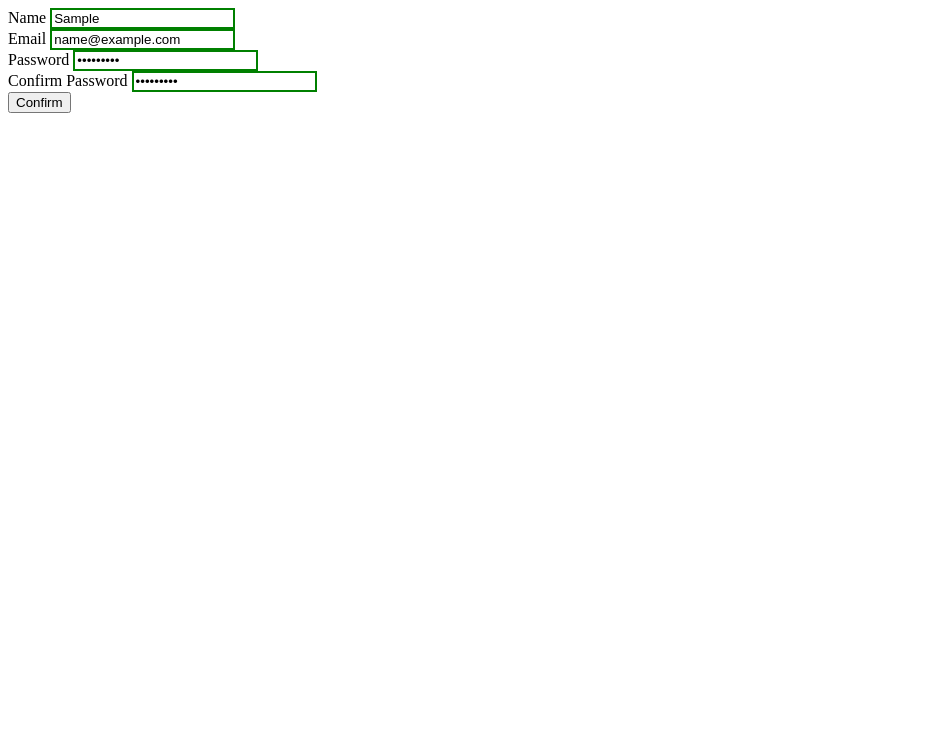
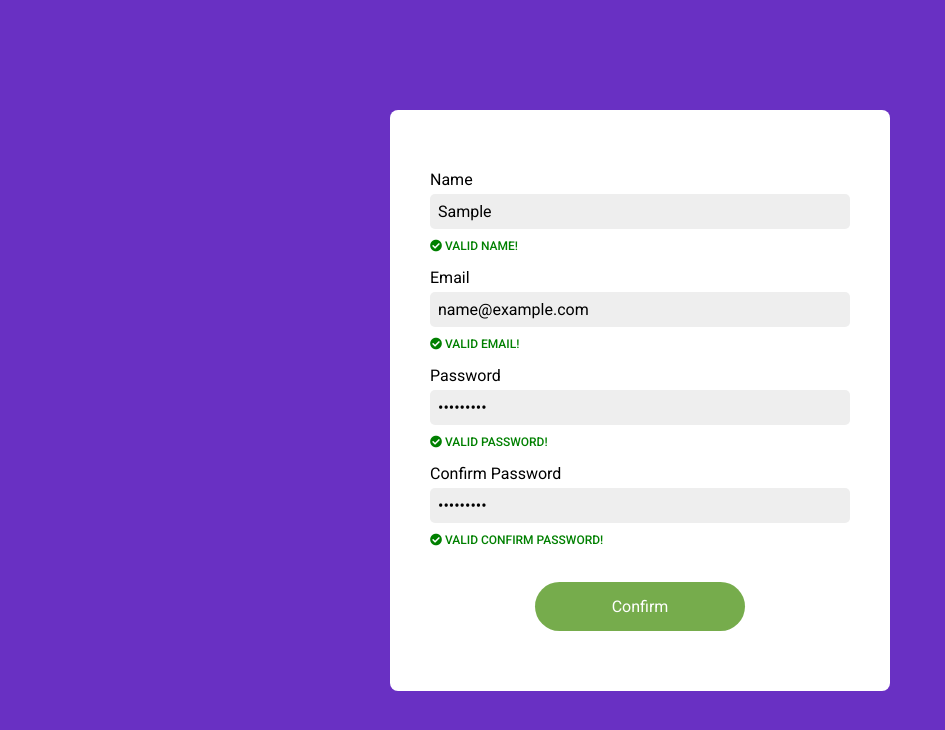
Before and after one commit to GabrielDoddy94/form-validation, a plain HTML site: page index.html in a window 1280 px wide. Both pictures are taken after typing "Sample", "name@example.com", "Sample123", "Sample123" into the empty fields and a click on the button "Confirm". Shown: the whole page, without its empty margins (0-945 px from the left). Drawn offline with Linux system fonts and the light colour scheme.

Commit message:
Final touches

```diff
--- a/app.js
+++ b/app.js
@@ -3,6 +3,14 @@ const inputEmail = document.querySelector('.input_email');
 const inputPassword = document.querySelector('.input_password');
 const inputConfirmPassword = document.querySelector('.input_confirm-password');
 const formBtn = document.querySelector('.form_btn');
+const completeMessageName = document.querySelector('.complete_message-name');
+const completeMessageEmail = document.querySelector('.complete_message-email');
+const completeMessagePassword = document.querySelector(
+  '.complete_message-password'
+);
+const completeMessageConfirmPassword = document.querySelector(
+  '.complete_message-confirm-password'
+);
 const alertMessageName = document.querySelector('.alert_message-name');
 const alertMessageEmail = document.querySelector('.alert_message-email');
 const alertMessagePassword = document.querySelector('.alert_message-password');
@@ -24,41 +32,51 @@ function inputValues() {
   var pattern = /^\w+@[a-zA-Z_]+?\.[a-zA-Z]{2,3}$/;
 
   if (valueName.length >= 6) {
-    successValid(inputName, alertMessageName);
+    successValid(inputName, alertMessageName, completeMessageName);
   } else {
-    failValid(inputName, alertMessageName);
+    failValid(inputName, alertMessageName, completeMessageName);
   }
 
   if (valueEmail.match(pattern)) {
-    successValid(inputEmail, alertMessageEmail);
+    successValid(inputEmail, alertMessageEmail, completeMessageEmail);
   } else {
-    failValid(inputEmail, alertMessageEmail);
+    failValid(inputEmail, alertMessageEmail, completeMessageEmail);
   }
 
   if (valuePassword.length >= 6) {
-    successValid(inputPassword, alertMessagePassword);
+    successValid(inputPassword, alertMessagePassword, completeMessagePassword);
   } else {
-    failValid(inputPassword, alertMessagePassword);
+    failValid(inputPassword, alertMessagePassword, completeMessagePassword);
   }
 
   if (
     valueConfirmPassword === valuePassword &&
     valueConfirmPassword.length >= 6
   ) {
-    successValid(inputConfirmPassword, alertMessageConfirmPassword);
+    successValid(
+      inputConfirmPassword,
+      alertMessageConfirmPassword,
+      completeMessageConfirmPassword
+    );
   } else {
-    failValid(inputConfirmPassword, alertMessageConfirmPassword);
+    failValid(
+      inputConfirmPassword,
+      alertMessageConfirmPassword,
+      completeMessageConfirmPassword
+    );
   }
 }
 
-function successValid(validation, message) {
+function successValid(validation, messageAlert, messageComplete) {
   validation.classList.add('success');
   validation.classList.remove('fail');
-  message.style.display = 'none';
+  messageAlert.style.display = 'none';
+  messageComplete.style.display = 'block';
 }
 
-function failValid(validation, message) {
+function failValid(validation, messageAlert, messageComplete) {
   validation.classList.add('fail');
   validation.classList.remove('success');
-  message.style.display = 'block';
+  messageAlert.style.display = 'block';
+  messageComplete.style.display = 'none';
 }
--- a/index.html
+++ b/index.html
@@ -3,53 +3,94 @@
   <head>
     <meta charset="UTF-8" />
     <meta name="viewport" content="width=device-width, initial-scale=1.0" />
+    <link rel="preconnect" href="https://fonts.gstatic.com" />
+    <link
+      href="https://fonts.googleapis.com/css2?family=Roboto:wght@400;500;700&display=swap"
+      rel="stylesheet"
+    />
+    <link
+      rel="stylesheet"
+      href="https://use.fontawesome.com/releases/v5.15.1/css/all.css"
+      integrity="sha384-vp86vTRFVJgpjF9jiIGPEEqYqlDwgyBgEF109VFjmqGmIY/Y4HV4d3Gp2irVfcrp"
+      crossorigin="anonymous"
+    />
+
     <link rel="stylesheet" href="style.css" />
     <title>Project - Form Validation</title>
   </head>
   <body>
     <form action="#" class="form">
-      <div>
+      <div class="form_box">
         <label for="name">Name</label>
-        <input type="text" id="name" placeholder="Name" class="input_name" />
-        <span class="alert_message-name"
-          >You must enter 6 or more characters!</span
+        <input
+          type="text"
+          id="name"
+          name="name"
+          placeholder="Name"
+          class="input_name"
+        />
+        <span class="message alert_message-name"
+          ><i class="fas fa-times-circle"></i> You must enter 6 or more
+          characters!</span
         >
+        <span class="message complete_message-name"
+          ><i class="fas fa-check-circle"></i> Valid name!
+        </span>
       </div>
-      <div>
+      <div class="form_box">
         <label for="email">Email</label>
         <input
           type="email"
           id="email"
+          name="email"
           placeholder="Email"
           class="input_email"
         />
-        <span class="alert_message-email">Email Invalid!</span>
+        <span class="message alert_message-email"
+          ><i class="fas fa-times-circle"></i> Email Invalid!</span
+        >
+        <span class="message complete_message-email"
+          ><i class="fas fa-check-circle"></i> Valid email!
+        </span>
       </div>
-      <div>
+      <div class="form_box">
         <label for="password">Password</label>
         <input
           type="password"
           id="password"
+          name="password"
           placeholder="Password"
           class="input_password"
         />
-        <span class="alert_message-password"
-          >You must enter 6 or more characters!</span
+        <span class="message alert_message-password"
+          ><i class="fas fa-times-circle"></i> You must enter 6 or more
+          characters!</span
         >
+        <span class="message complete_message-password"
+          ><i class="fas fa-check-circle"></i> Valid password!
+        </span>
       </div>
-      <div>
+      <div class="form_box">
         <label for="confpassword">Confirm Password</label>
         <input
           type="password"
           id="confpassword"
+          name="confpassword"
           placeholder="Confirm Password"
           class="input_confirm-password"
         />
-        <span class="alert_message-confirm-password"
-          >Your password does not match the password you set!</span
+        <span class="message alert_message-confirm-password"
+          ><i class="fas fa-times-circle"></i> Your password does not match the
+          password you set!</span
         >
+        <span class="message complete_message-confirm-password"
+          ><i class="fas fa-check-circle"></i> Valid confirm password!
+        </span>
       </div>
-      <button class="form_btn">Confirm</button>
+
+      <div class="form_btn-box">
+        <button tipe="submit" class="form_btn">Confirm</button>
+      </div>
     </form>
     <script src="app.js"></script>
   </body>
--- a/style.css
+++ b/style.css
@@ -1,3 +1,92 @@
+*,
+*::before,
+*::after {
+  margin: 0;
+  padding: 0;
+  box-sizing: inherit;
+}
+
+html {
+  font-size: 62.5%;
+}
+
+body {
+  max-width: 114rem;
+  width: 90%;
+  margin: 0 auto;
+  height: 100vh;
+  box-sizing: border-box;
+  background-color: #6930c3;
+  font-family: 'Roboto', sans-serif;
+
+  display: flex;
+  align-items: center;
+  justify-content: center;
+}
+
+.form {
+  border-radius: 0.8rem;
+  background-color: #fff;
+  width: 50rem;
+  padding: 6rem 4rem;
+
+  display: flex;
+  flex-direction: column;
+  justify-content: center;
+}
+
+.form_box {
+  display: flex;
+  flex-direction: column;
+
+  font-size: 1.6rem;
+  margin-bottom: 1.5rem;
+}
+
+.form_box label {
+  margin-bottom: 0.5rem;
+}
+
+.form_box input {
+  background-color: #eee;
+  border: none;
+  border-radius: 0.5rem;
+  padding: 0.8rem;
+
+  font-family: inherit;
+  font-size: 1.6rem;
+}
+
+.form_box input::placeholder {
+  font-size: 1.3rem;
+}
+
+.form_btn-box {
+  text-align: center;
+  margin-top: 2rem;
+}
+
+.form_btn {
+  width: 50%;
+  padding: 1.5rem 1rem;
+  border: none;
+  border-radius: 5rem;
+  background-color: #76ac4c;
+  color: #fff;
+  font-family: inherit;
+  font-size: 1.6rem;
+  cursor: pointer;
+  transition: all 0.3s;
+}
+
+.form_btn:hover {
+  background-color: #6ea047;
+}
+
+.form_box .message {
+  margin: 1rem 0rem 0rem;
+}
+
 .success {
   border: 2px solid green;
 }
@@ -12,4 +101,18 @@
 .alert_message-confirm-password {
   display: none;
   color: red;
+  font-size: 1.2rem;
+  font-weight: 500;
+  text-transform: uppercase;
 }
+
+.complete_message-name,
+.complete_message-email,
+.complete_message-password,
+.complete_message-confirm-password {
+  display: none;
+  color: green;
+  font-size: 1.2rem;
+  font-weight: 500;
+  text-transform: uppercase;
+}
```
Also changed, not shown: 2 other files.
